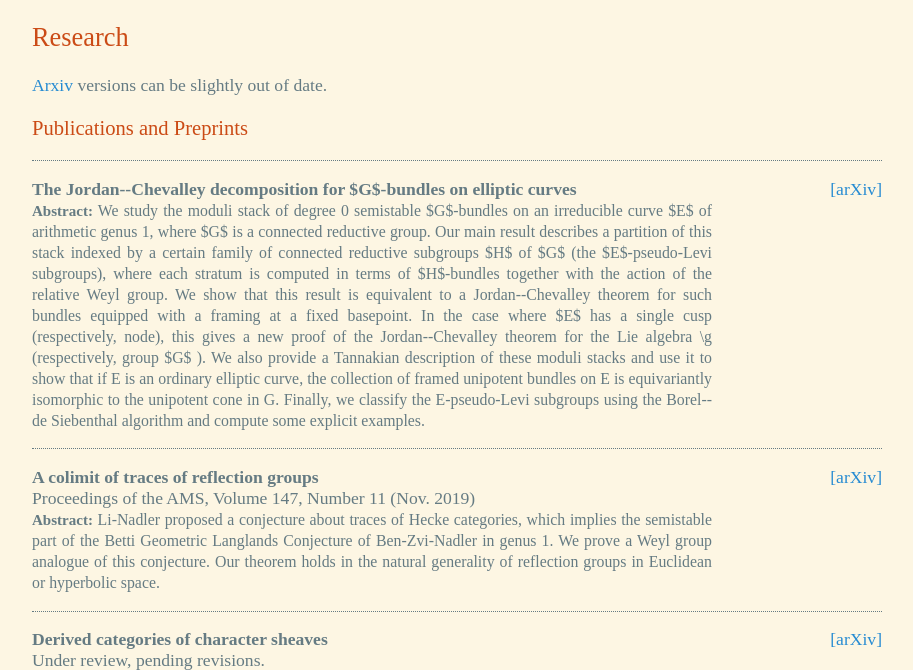
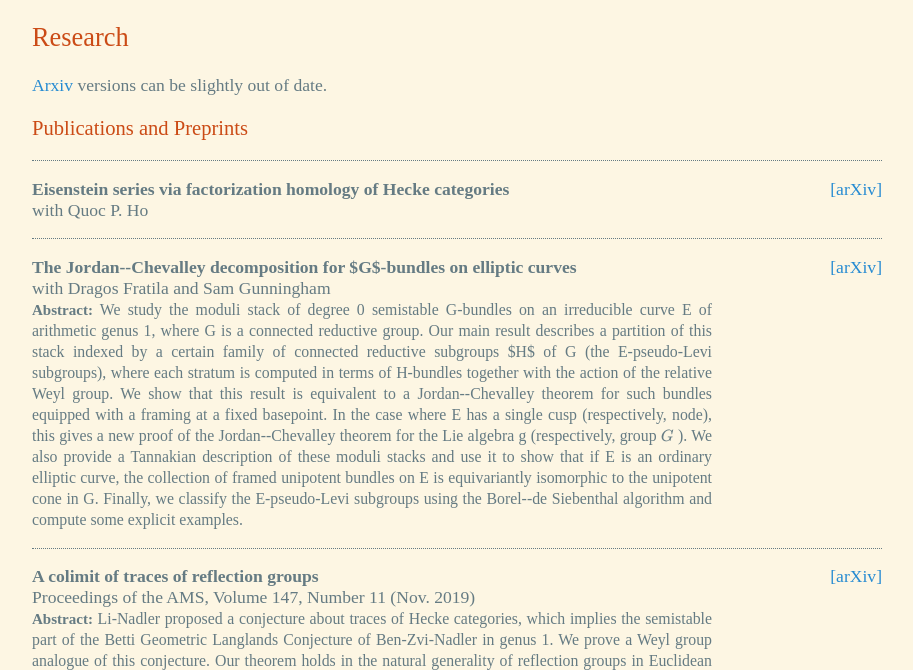
Before and after one commit to penghui-li/penghui-li.github.io, a plain HTML site: page research/index.html in a window 1280 px wide. Shown: the part 89-759 px from the top of the page, without its empty margins (183-1096 px from the left). Drawn offline with nearby package versions, Linux system fonts and the light colour scheme; some packages are replaced by stand-ins of ours.

Commit message:
Add preprints

```diff
--- a/research/index.html
+++ b/research/index.html
@@ -55,16 +55,28 @@
 
   <div class="papers">
     <content>
+      <p><strong>Eisenstein series via factorization homology of Hecke categories</strong><br/>
+        with Quoc P. Ho</br>
+      </p>
+    </content>
+    <p>
+      <a href="https://arxiv.org/abs/2103.10137">[arXiv]</a>
+    </p>
+  </div>
+
+
+  <div class="papers">
+    <content>
       <p><strong>The Jordan--Chevalley decomposition for $G$-bundles on elliptic curves</strong><br/>
-
+        with Dragos Fratila and Sam Gunningham</br>
         <abstract>
           <abstractTit>Abstract:</abstractTit>
-          We study the moduli stack of degree 0 semistable $G$-bundles on an irreducible curve $E$ of arithmetic genus 1, where $G$ is a connected reductive group. Our main result describes a partition of this stack indexed by a certain family of connected reductive subgroups $H$ of $G$ (the $E$-pseudo-Levi subgroups), where each stratum is computed in terms of $H$-bundles together with the action of the relative Weyl group. We show that this result is equivalent to a Jordan--Chevalley theorem for such bundles equipped with a framing at a fixed basepoint. In the case where $E$ has a single cusp (respectively, node), this gives a new proof of the Jordan--Chevalley theorem for the Lie algebra \<mathfrak>g</mathfrak> (respectively, group $G$ ).
+          We study the moduli stack of degree 0 semistable G-bundles on an irreducible curve E of arithmetic genus 1, where G is a connected reductive group. Our main result describes a partition of this stack indexed by a certain family of connected reductive subgroups $H$ of G (the E-pseudo-Levi subgroups), where each stratum is computed in terms of H-bundles together with the action of the relative Weyl group. We show that this result is equivalent to a Jordan--Chevalley theorem for such bundles equipped with a framing at a fixed basepoint. In the case where E has a single cusp (respectively, node), this gives a new proof of the Jordan--Chevalley theorem for the Lie algebra g (respectively, group \(G \) ).
           We also provide a Tannakian description of these moduli stacks and use it to show that if E is an ordinary elliptic curve, the collection of framed unipotent bundles on E is equivariantly isomorphic to the unipotent cone in G. Finally, we classify the E-pseudo-Levi subgroups using the Borel--de Siebenthal algorithm and compute some explicit examples.       </abstract>
       </p>
     </content>
     <p>
-      <a href="https://arxiv.org/abs/1810.07039">[arXiv]</a>
+      <a href="https://arxiv.org/abs/2007.03229">[arXiv]</a>
     </p>
   </div>
 
```
